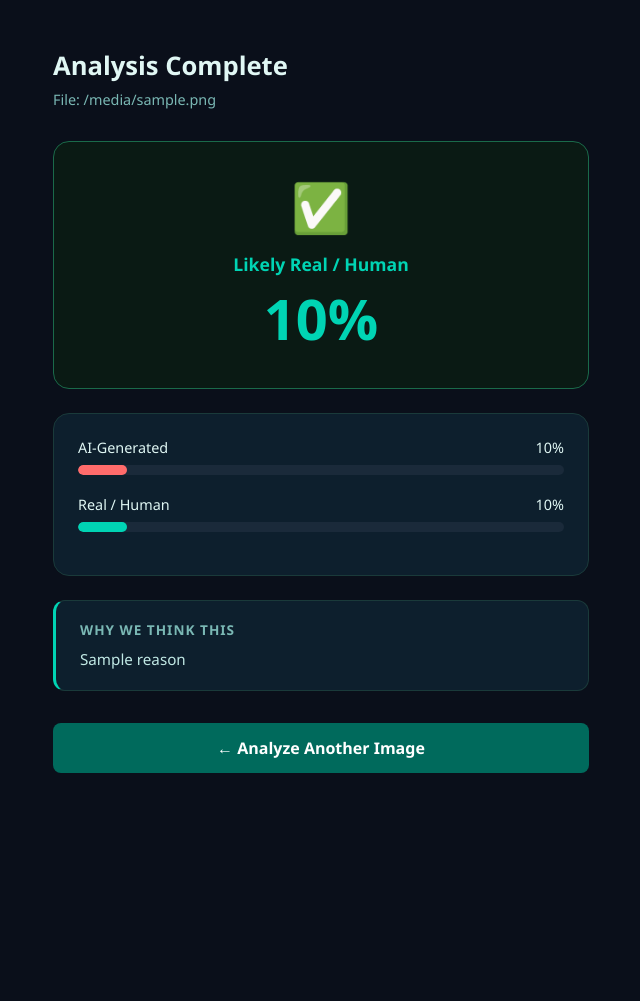
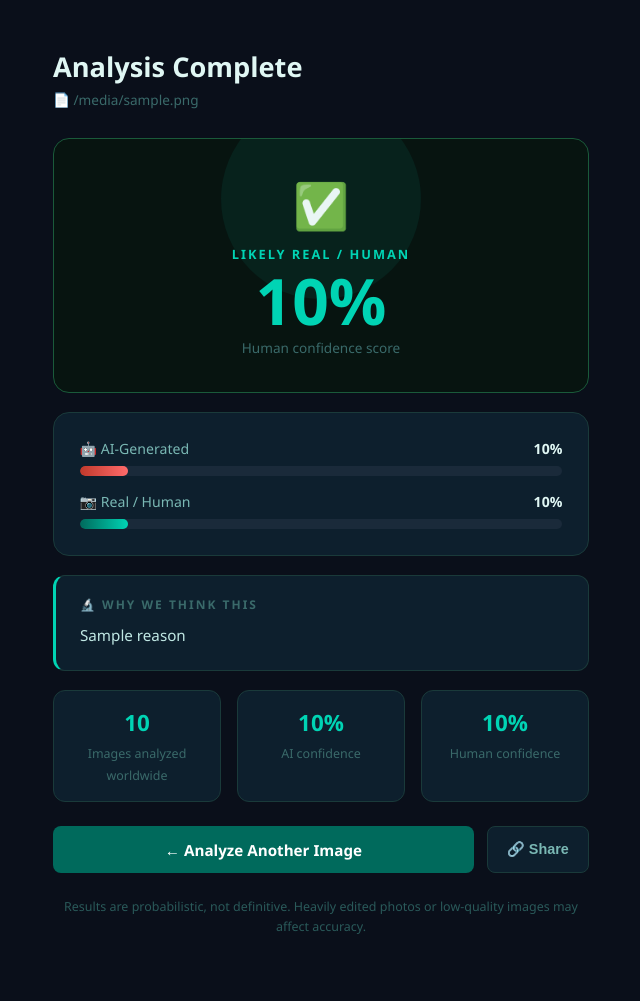
Before and after one commit to Aylin-Urumi/AI-content-detector, a Flask app: template templates/result.html in a window 1280 px wide. Shown: the part 67-1068 px from the top of the page, without its empty margins (319-959 px from the left). Before the commit the page ends 840 px from the top, so only its background shows below. Run offline with Flask 3, Linux system fonts and the light colour scheme; the template is opened without the code that fills it: most values are stand-ins (such as "Sample title", 1, 10 or a date in 2020).

Commit message:
error and result page improved

```diff
--- a/templates/result.html
+++ b/templates/result.html
@@ -8,90 +8,178 @@
       window.dataLayer = window.dataLayer || [];
       function gtag(){dataLayer.push(arguments);}
       gtag('js', new Date());
-
       gtag('config', 'G-V6Z9KGWQDD');
     </script>
     <meta name="viewport" content="width=device-width, initial-scale=1.0">
-    <meta name="description" content="Reality Check — Find out if an image is AI-generated or real. Instant authenticity analysis powered by AI.">
-    <meta property="og:title" content="Reality Check — AI Content Authenticity Analyzer">
-    <meta property="og:description" content="Upload any image and find out instantly if it was AI-generated or real. Free, fast, and accurate.">
+    <meta name="description" content="Reality Check — AI image analysis result.">
+    <meta property="og:title" content="Reality Check — Analysis Result">
+    <meta property="og:description" content="See whether this image is AI-generated or real.">
     <meta property="og:url" content="https://reality-check-rxqu.onrender.com">
     <meta property="og:type" content="website">
     <meta name="twitter:card" content="summary">
-    <meta name="twitter:title" content="Reality Check — AI Content Authenticity Analyzer">
-    <meta name="twitter:description" content="Upload any image and find out instantly if it was AI-generated or real. Free, fast, and accurate.">
+    <meta name="twitter:title" content="Reality Check — Analysis Result">
+    <meta name="twitter:description" content="See whether this image is AI-generated or real.">
     <title>Analysis Result — Reality Check</title>
     <style>
         * { margin: 0; padding: 0; box-sizing: border-box; }
         body { background: #0a0f1a; font-family: 'Segoe UI', sans-serif; color: #e0f7f4; min-height: 100vh; display: flex; flex-direction: column; align-items: center; }
+
         .nav { width: 100%; padding: 1.2rem 2rem; display: flex; justify-content: space-between; align-items: center; border-bottom: 1px solid #1a3a3a; }
-        .logo { font-size: 1.3rem; font-weight: 700; color: #00d4b4; letter-spacing: 1px; }
+        .logo { font-size: 1.3rem; font-weight: 700; color: #00d4b4; letter-spacing: 1px; text-decoration: none; }
         .logo span { color: #ffffff; }
-        .container { max-width: 600px; width: 100%; padding: 3rem 2rem; }
-        h2 { font-size: 1.6rem; font-weight: 700; margin-bottom: 0.4rem; }
-        .filename { color: #7ab8b4; font-size: 0.9rem; margin-bottom: 2rem; }
-        .verdict { border-radius: 16px; padding: 2rem; margin-bottom: 1.5rem; text-align: center; }
-        .verdict.ai { background: #1a0f0f; border: 1px solid #6a2020; }
-        .verdict.real { background: #0a1a14; border: 1px solid #1a6a4a; }
-        .verdict-icon { font-size: 3rem; margin-bottom: 0.8rem; }
-        .verdict-label { font-size: 1.1rem; font-weight: 700; margin-bottom: 0.3rem; }
+        .nav-links a { color: #7ab8b4; text-decoration: none; margin-left: 1.5rem; font-size: 0.9rem; transition: color 0.2s; }
+        .nav-links a:hover { color: #00d4b4; }
+
+        .container { max-width: 600px; width: 100%; padding: 3rem 2rem 4rem; }
+
+        /* Header */
+        .result-header { margin-bottom: 1.8rem; }
+        .result-header h2 { font-size: 1.7rem; font-weight: 800; margin-bottom: 0.3rem; }
+        .filename { color: #3a6a6a; font-size: 0.85rem; white-space: nowrap; overflow: hidden; text-overflow: ellipsis; max-width: 100%; }
+
+        /* Verdict */
+        .verdict { border-radius: 16px; padding: 2.2rem 2rem; margin-bottom: 1.2rem; text-align: center; position: relative; overflow: hidden; }
+        .verdict.ai { background: #130a0a; border: 1px solid #6a2020; }
+        .verdict.real { background: #071410; border: 1px solid #1a5a3a; }
+        .verdict-glow { position: absolute; top: -40px; left: 50%; transform: translateX(-50%); width: 200px; height: 200px; border-radius: 50%; opacity: 0.07; pointer-events: none; }
+        .verdict.ai .verdict-glow { background: #ff6b6b; }
+        .verdict.real .verdict-glow { background: #00d4b4; }
+        .verdict-icon { font-size: 2.8rem; margin-bottom: 0.6rem; }
+        .verdict-label { font-size: 0.8rem; font-weight: 700; letter-spacing: 2px; text-transform: uppercase; margin-bottom: 0.4rem; }
         .verdict.ai .verdict-label { color: #ff6b6b; }
         .verdict.real .verdict-label { color: #00d4b4; }
-        .score { font-size: 3.5rem; font-weight: 800; }
+        .score { font-size: 4rem; font-weight: 800; line-height: 1; margin-bottom: 0.3rem; }
         .verdict.ai .score { color: #ff6b6b; }
         .verdict.real .score { color: #00d4b4; }
-        .bars { background: #0d1f2d; border: 1px solid #1a3a3a; border-radius: 16px; padding: 1.5rem; margin-bottom: 1.5rem; }
-        .bar-label { display: flex; justify-content: space-between; font-size: 0.9rem; margin-bottom: 0.5rem; }
-        .bar-track { background: #1a2a3a; border-radius: 99px; height: 10px; margin-bottom: 1.2rem; overflow: hidden; }
-        .bar-fill { height: 100%; border-radius: 99px; transition: width 1s ease; }
-        .bar-fill.ai { background: #ff6b6b; }
-        .bar-fill.real { background: #00d4b4; }
-        .reason-box { background: #0d1f2d; border: 1px solid #1a3a3a; border-left: 3px solid #00d4b4; border-radius: 12px; padding: 1.2rem 1.5rem; margin-bottom: 2rem; }
-        .reason-box h3 { font-size: 0.85rem; color: #7ab8b4; margin-bottom: 0.5rem; letter-spacing: 1px; }
-        .reason-box p { font-size: 0.95rem; line-height: 1.6; color: #c0e8e4; }
-        .back-btn { display: block; text-align: center; background: #006a5c; color: #fff; padding: 0.85rem; border-radius: 8px; font-weight: 700; text-decoration: none; font-size: 1rem; transition: background 0.2s; }
-        .back-btn:hover { background: #008a76; }
+        .score-sub { font-size: 0.85rem; color: #3a6a6a; }
+
+        /* Bars */
+        .bars { background: #0d1f2d; border: 1px solid #1a3a3a; border-radius: 16px; padding: 1.6rem; margin-bottom: 1.2rem; }
+        .bar-row { margin-bottom: 1rem; }
+        .bar-row:last-child { margin-bottom: 0; }
+        .bar-label { display: flex; justify-content: space-between; font-size: 0.88rem; margin-bottom: 0.5rem; color: #7ab8b4; }
+        .bar-label span:last-child { font-weight: 700; color: #e0f7f4; }
+        .bar-track { background: #1a2a3a; border-radius: 99px; height: 10px; overflow: hidden; }
+        .bar-fill { height: 100%; border-radius: 99px; width: 0%; transition: width 1.2s cubic-bezier(0.4, 0, 0.2, 1); }
+        .bar-fill.ai { background: linear-gradient(90deg, #c0392b, #ff6b6b); }
+        .bar-fill.real { background: linear-gradient(90deg, #006a5c, #00d4b4); }
+
+        /* Reason */
+        .reason-box { background: #0d1f2d; border: 1px solid #1a3a3a; border-left: 3px solid #00d4b4; border-radius: 12px; padding: 1.3rem 1.5rem; margin-bottom: 1.2rem; }
+        .reason-box h3 { font-size: 0.75rem; color: #3a6a6a; margin-bottom: 0.6rem; letter-spacing: 2px; text-transform: uppercase; }
+        .reason-box p { font-size: 0.95rem; line-height: 1.7; color: #c0e8e4; }
+
+        /* Stats */
+        .stats-row { display: flex; gap: 1rem; margin-bottom: 1.5rem; }
+        .stat { flex: 1; background: #0d1f2d; border: 1px solid #1a3a3a; border-radius: 12px; padding: 1rem; text-align: center; }
+        .stat strong { display: block; font-size: 1.4rem; color: #00d4b4; font-weight: 800; margin-bottom: 0.2rem; }
+        .stat span { font-size: 0.78rem; color: #3a6a6a; }
+
+        /* Actions */
+        .actions { display: flex; gap: 0.8rem; }
+        .btn-primary { flex: 1; display: block; text-align: center; background: #006a5c; color: #fff; padding: 0.85rem; border-radius: 8px; font-weight: 700; text-decoration: none; font-size: 0.95rem; transition: background 0.2s; }
+        .btn-primary:hover { background: #008a76; }
+        .btn-share { display: flex; align-items: center; justify-content: center; gap: 0.5rem; background: #0d1f2d; border: 1px solid #1a3a3a; color: #7ab8b4; padding: 0.85rem 1.2rem; border-radius: 8px; font-weight: 600; font-size: 0.9rem; cursor: pointer; transition: border-color 0.2s, color 0.2s; }
+        .btn-share:hover { border-color: #00d4b4; color: #00d4b4; }
+
+        /* Disclaimer */
+        .disclaimer { margin-top: 1.5rem; text-align: center; color: #2a5a5a; font-size: 0.78rem; line-height: 1.6; }
     </style>
 </head>
 <body>
     <nav class="nav">
-        <div class="logo">Reality<span>Check</span></div>
+        <a href="/" class="logo">Reality<span>Check</span></a>
         <div class="nav-links">
-    <a href="/" style="color:#7ab8b4; text-decoration:none; margin-left:1.5rem; font-size:0.9rem;">Home</a>
-    <a href="/about" style="color:#7ab8b4; text-decoration:none; margin-left:1.5rem; font-size:0.9rem;">About</a>
-</div>
+            <a href="/">Home</a>
+            <a href="/about">About</a>
+        </div>
     </nav>
+
     <div class="container">
-        <h2>Analysis Complete</h2>
-        <p class="filename">File: {{ filename }}</p>
+        <div class="result-header">
+            <h2>Analysis Complete</h2>
+            <p class="filename">📄 {{ filename }}</p>
+        </div>
 
         {% if ai_score > 50 %}
         <div class="verdict ai">
+            <div class="verdict-glow"></div>
             <div class="verdict-icon">⚠️</div>
             <div class="verdict-label">Likely AI-Generated</div>
             <div class="score">{{ ai_score }}%</div>
+            <div class="score-sub">AI confidence score</div>
         </div>
         {% else %}
         <div class="verdict real">
+            <div class="verdict-glow"></div>
             <div class="verdict-icon">✅</div>
             <div class="verdict-label">Likely Real / Human</div>
             <div class="score">{{ real_score }}%</div>
+            <div class="score-sub">Human confidence score</div>
         </div>
         {% endif %}
 
         <div class="bars">
-            <div class="bar-label"><span>AI-Generated</span><span>{{ ai_score }}%</span></div>
-            <div class="bar-track"><div class="bar-fill ai" style="width: {{ ai_score }}%"></div></div>
-            <div class="bar-label"><span>Real / Human</span><span>{{ real_score }}%</span></div>
-            <div class="bar-track"><div class="bar-fill real" style="width: {{ real_score }}%"></div></div>
+            <div class="bar-row">
+                <div class="bar-label"><span>🤖 AI-Generated</span><span>{{ ai_score }}%</span></div>
+                <div class="bar-track"><div class="bar-fill ai" id="bar-ai" style="width: 0%"></div></div>
+            </div>
+            <div class="bar-row">
+                <div class="bar-label"><span>📷 Real / Human</span><span>{{ real_score }}%</span></div>
+                <div class="bar-track"><div class="bar-fill real" id="bar-real" style="width: 0%"></div></div>
+            </div>
         </div>
 
         <div class="reason-box">
-            <h3>WHY WE THINK THIS</h3>
+            <h3>🔬 Why we think this</h3>
             <p>{{ reason }}</p>
         </div>
 
-        <a href="/" class="back-btn">← Analyze Another Image</a>
+        <div class="stats-row">
+            <div class="stat">
+                <strong>{{ total }}</strong>
+                <span>Images analyzed worldwide</span>
+            </div>
+            <div class="stat">
+                <strong>{{ ai_score }}%</strong>
+                <span>AI confidence</span>
+            </div>
+            <div class="stat">
+                <strong>{{ real_score }}%</strong>
+                <span>Human confidence</span>
+            </div>
+        </div>
+
+        <div class="actions">
+            <a href="/" class="btn-primary">← Analyze Another Image</a>
+            <button class="btn-share" onclick="shareResult()">🔗 Share</button>
+        </div>
+
+        <p class="disclaimer">Results are probabilistic, not definitive. Heavily edited photos or low-quality images may affect accuracy.</p>
     </div>
+
+    <script>
+        // Animate bars on load
+        window.addEventListener('load', function() {
+            setTimeout(function() {
+                document.getElementById('bar-ai').style.width = '{{ ai_score }}%';
+                document.getElementById('bar-real').style.width = '{{ real_score }}%';
+            }, 100);
+        });
+
+        function shareResult() {
+            const text = 'I just checked this image on Reality Check — it scored {{ ai_score }}% AI-generated! Try it yourself:';
+            const url = 'https://reality-check-rxqu.onrender.com';
+            if (navigator.share) {
+                navigator.share({ title: 'Reality Check Result', text: text, url: url });
+            } else {
+                navigator.clipboard.writeText(url).then(function() {
+                    const btn = document.querySelector('.btn-share');
+                    btn.textContent = '✅ Link copied!';
+                    setTimeout(function() { btn.innerHTML = '🔗 Share'; }, 2000);
+                });
+            }
+        }
+    </script>
 </body>
 </html>
```
Also changed, not shown: templates/error.html (+51 -14 lines).
